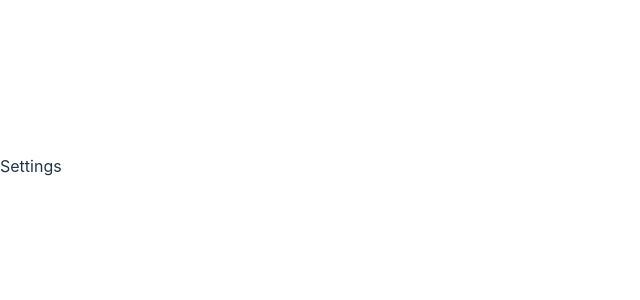
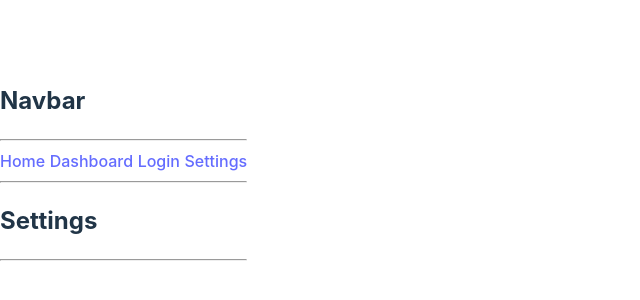
Before and after one commit to JavierSantoyo89/metalmecanica-typescript-frontend, a React (Vite) app: page /settings in a window 1280 px wide. Shown: the part 234-534 px from the top of the page, without its empty margins (0-640 px from the left). Built offline with nearby package versions, Linux system fonts and the light colour scheme; the HTML template or start-up script is replaced by a standard one.

Commit message:
Update links Navbar

```diff
--- a/src/components/parcials/navbar/Navbar.tsx
+++ b/src/components/parcials/navbar/Navbar.tsx
@@ -1,6 +1,13 @@
+import { Link } from "react-router-dom";
 
 export default function Navbar() {
   return (
-    <div>Navbar</div>
-  )
+    <div>
+      <h2>Navbar</h2>
+      <hr></hr>
+      <Link to="/">Home</Link> <Link to="/dashboard">Dashboard</Link>{" "}
+      <Link to="/login">Login</Link> <Link to="/settings">Settings</Link>
+      <hr></hr>
+    </div>
+  );
 }
--- a/src/views/Dashboard/Dashboard.tsx
+++ b/src/views/Dashboard/Dashboard.tsx
@@ -2,6 +2,7 @@ import { useEffect, useState } from "react";
 // import fetchAll from "../../data/fetchAll";
 import { Table } from "../../components/common/Table";
 import Loading from "../../components/loading/Loading";
+import Navbar from "../../components/parcials/navbar/Navbar";
 export default function Dashboard() {
   const [contar, setContar] = useState(0);
 
@@ -9,17 +10,13 @@ export default function Dashboard() {
   // console.log(isLoading);
   // console.log(isLoading);
 
-
-
-
   useEffect(() => {
     // if (!fetchGet) {
     //   <Loading />
     // }else{
     // fetchGet("/employee/detailall")}
     // fetchAll("/employee/detailall");
-  },[])
-
+  }, []);
 
   setTimeout(() => {
     setContar(contar + 1);
@@ -27,9 +24,10 @@ export default function Dashboard() {
 
   return (
     <div>
+      <Navbar />
       <h2> Dashboard</h2>
       <p>Contador: {contar}</p>
-      <Loading/>
+      <Loading />
       <Table />
     </div>
   );
--- a/src/views/login/Login.tsx
+++ b/src/views/login/Login.tsx
@@ -1,8 +1,10 @@
 import { Form } from "../../components/form/Form";
+import Navbar from "../../components/parcials/navbar/Navbar";
 export default function Login() {
 
   return (
     <div>
+      <Navbar/>
       <h1>Login</h1>
       <Form />
     </div>
--- a/src/views/settings/Settings.tsx
+++ b/src/views/settings/Settings.tsx
@@ -1,6 +1,12 @@
+import Navbar from "../../components/parcials/navbar/Navbar";
 
 export default function Settings() {
   return (
-    <div>Settings</div>
-  )
+    <div>
+      <Navbar />
+
+      <h2>Settings</h2>
+      <hr></hr>
+    </div>
+  );
 }
```
